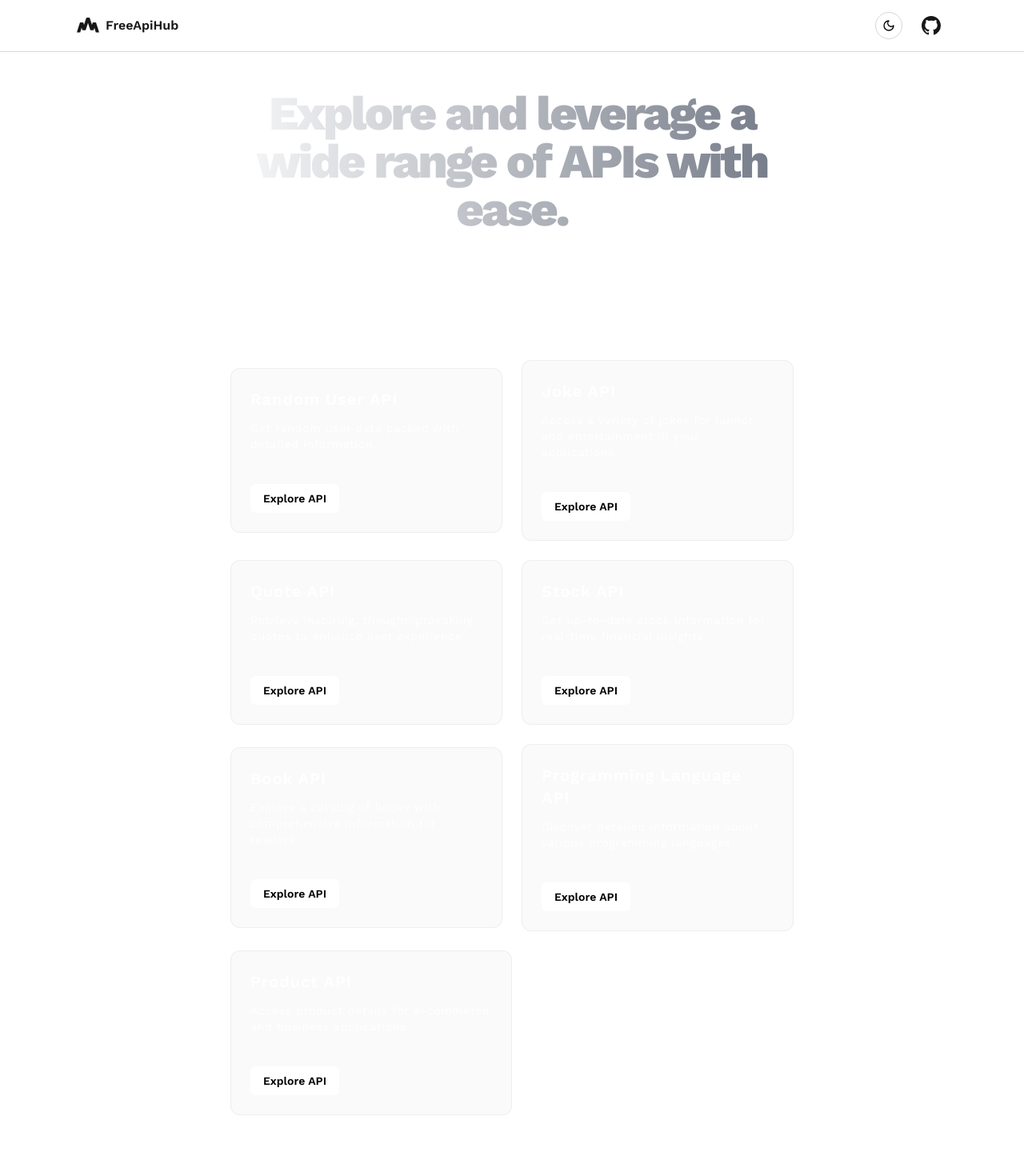
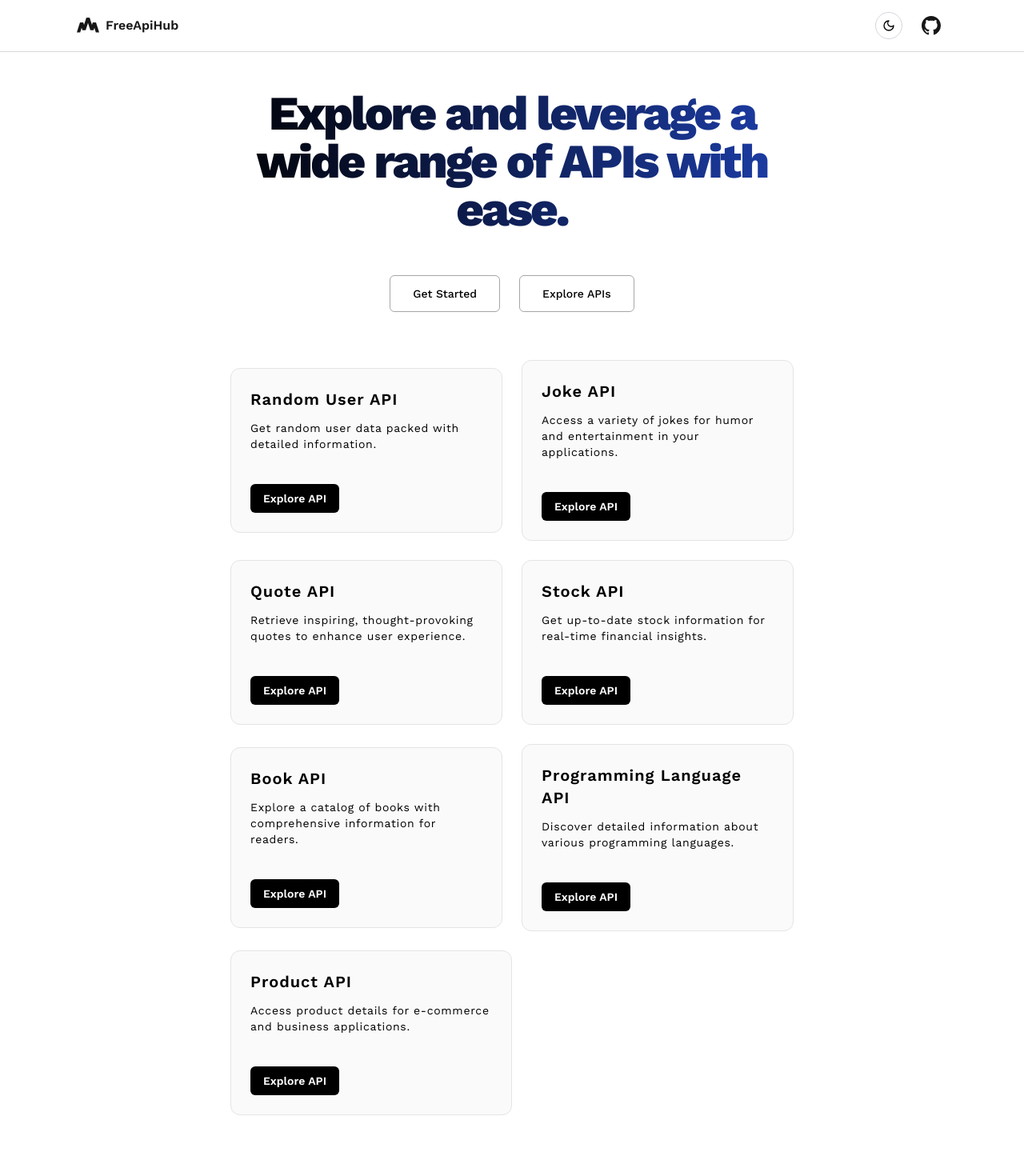
Before and after one commit to rehan-adi/FreeApiHub, a Next.js app in the folder apps/freeapihub-docs/: page / in a window 1280 px wide. Shown: the top 1470 px of the page at 80% size. Built offline with nearby package versions, Linux system fonts and the light colour scheme.

Commit message:
style: Adjust styles for dark and light mode support for Landing page

```diff
--- a/apps/freeapihub-docs/app/page.tsx
+++ b/apps/freeapihub-docs/app/page.tsx
@@ -5,100 +5,100 @@ export default function Home() {
   return (
     <div className="text-white pt-16 min-h-screen flex flex-col justify-center items-center">
       <header className="text-center pt-12 pb-8">
-        <h1 className="md:text-6xl text-4xl bg-clip-text px-4 text-transparent bg-gradient-to-r from-white to-gray-500 w-full md:w-[60vw] font-extrabold tracking-tighter line-height">
+        <h1 className="md:text-6xl text-4xl bg-clip-text px-4 text-transparent dark:bg-gradient-to-r dark:from-white dark:to-gray-500  bg-gradient-to-r from-black to-blue-800 w-full md:w-[60vw] font-extrabold tracking-tighter line-height">
           Explore and leverage a wide range of APIs with ease.
         </h1>
       </header>
 
       <div className="flex justify-center gap-6 py-5">
         <Link href="/docs">
-          <button className=" text-white text-sm font-medium py-3 px-7 border border-white border-opacity-35 rounded-md hover:border-opacity-100 transition-all">
+          <button className="dark:text-white text-black text-sm font-medium py-3 px-7 border dark:border-white border-black border-opacity-35 rounded-md hover:border-opacity-100 transition-all">
             Get Started
           </button>
         </Link>
-        <button className=" text-white text-sm font-medium py-3 px-7 border border-white border-opacity-35 rounded-md hover:border-opacity-100 transition-all">
+        <button className=" dark:text-white text-black text-sm font-medium py-3 px-7 border dark:border-white border-black border-opacity-35 rounded-md hover:border-opacity-100 transition-all">
           Explore APIs
         </button>
       </div>
 
       {/* API Details Section */}
       <div className="pb-20 pt-10 lg:px-72 px-4 space-y-6 w-full">
-        <div className="flex justify-between flex-col md:flex-row items-center gap-6 ">
-          <div className="bg-zinc-50 p-6 dark:bg-zinc-900 border border-zinc-200/50 dark:border-zinc-700/50 min-h-44 w-full rounded-xl hover:border-zinc-200 dark:hover:border-zinc-700 transition-colors flex flex-col justify-start items-start">
+        <div className="flex justify-between flex-col md:flex-row items-center gap-6 dark:text-[#FAFAFACC] text-black">
+          <div className="bg-zinc-50 p-6 dark:bg-zinc-900 border border-zinc-200 dark:border-zinc-700/50 min-h-44 w-full rounded-xl hover:border-zinc-300 dark:hover:border-zinc-700 transition-colors flex flex-col justify-start items-start">
             <h3 className="text-xl font-semibold tracking-wider">
               Random User API
             </h3>
             <p className="mt-3 text-sm tracking-wider">
               Get random user data packed with detailed information.
             </p>
-            <button className="mt-10 px-4 py-2 text-sm font-semibold text-black bg-white rounded-md">
+            <button className="mt-10 px-4 py-2 text-sm font-semibold text-white dark:text-black dark:bg-white bg-black rounded-md">
               Explore API
             </button>
           </div>
-          <div className="bg-zinc-50 p-6 dark:bg-zinc-900 border border-zinc-200/50 dark:border-zinc-700/50 min-h-44 w-full rounded-xl hover:border-zinc-200 dark:hover:border-zinc-700 transition-colors flex flex-col justify-start items-start">
+          <div className="bg-zinc-50 p-6 dark:bg-zinc-900 border border-zinc-200 dark:border-zinc-700/50 min-h-44 w-full rounded-xl hover:border-zinc-300 dark:hover:border-zinc-700 transition-colors flex flex-col justify-start items-start">
             <h3 className="text-xl font-semibold tracking-wider">Joke API</h3>
             <p className="mt-3 text-sm tracking-wider">
               Access a variety of jokes for humor and entertainment in your
               applications.
             </p>
-            <button className="mt-10 px-4 py-2 text-sm font-semibold text-black bg-white rounded-md">
+            <button className="mt-10 px-4 py-2 text-sm font-semibold text-white dark:text-black dark:bg-white bg-black rounded-md">
               Explore API
             </button>
           </div>
         </div>
-        <div className="flex justify-between flex-col md:flex-row items-center gap-6 ">
-          <div className="bg-zinc-50 p-6 dark:bg-zinc-900 border border-zinc-200/50 dark:border-zinc-700/50 min-h-44 w-full rounded-xl hover:border-zinc-200 dark:hover:border-zinc-700 transition-colors flex flex-col justify-start items-start">
+        <div className="flex justify-between flex-col md:flex-row items-center gap-6 dark:text-[#FAFAFACC] text-black">
+          <div className="bg-zinc-50 p-6 dark:bg-zinc-900 border border-zinc-200 dark:border-zinc-700/50 min-h-44 w-full rounded-xl hover:border-zinc-300 dark:hover:border-zinc-700 transition-colors flex flex-col justify-start items-start">
             <h3 className="text-xl font-semibold tracking-wider">Quote API</h3>
             <p className="mt-3 text-sm tracking-wider">
               Retrieve inspiring, thought-provoking quotes to enhance user
               experience.
             </p>
-            <button className="mt-10 px-4 py-2 text-sm font-semibold text-black bg-white rounded-md">
+            <button className="mt-10 px-4 py-2 text-sm font-semibold text-white dark:text-black dark:bg-white bg-black rounded-md">
               Explore API
             </button>
           </div>
-          <div className="bg-zinc-50 p-6 dark:bg-zinc-900 border border-zinc-200/50 dark:border-zinc-700/50 min-h-44 w-full rounded-xl hover:border-zinc-200 dark:hover:border-zinc-700 transition-colors flex flex-col justify-start items-start">
+          <div className="bg-zinc-50 p-6 dark:bg-zinc-900 border border-zinc-200 dark:border-zinc-700/50 min-h-44 w-full rounded-xl hover:border-zinc-300 dark:hover:border-zinc-700 transition-colors flex flex-col justify-start items-start">
             <h3 className="text-xl font-semibold tracking-wider">Stock API</h3>
             <p className="mt-3 text-sm tracking-wider">
               Get up-to-date stock information for real-time financial insights.
             </p>
-            <button className="mt-10 px-4 py-2 text-sm font-semibold text-black bg-white rounded-md">
+            <button className="mt-10 px-4 py-2 text-sm font-semibold text-white dark:text-black dark:bg-white bg-black rounded-md">
               Explore API
             </button>
           </div>
         </div>
-        <div className="flex justify-between items-center flex-col md:flex-row gap-6 ">
-          <div className="bg-zinc-50 p-6 dark:bg-zinc-900 border border-zinc-200/50 dark:border-zinc-700/50 min-h-44 w-full rounded-xl hover:border-zinc-200 dark:hover:border-zinc-700 transition-colors flex flex-col justify-start items-start">
+        <div className="flex justify-between items-center flex-col md:flex-row gap-6 dark:text-[#FAFAFACC] text-black">
+          <div className="bg-zinc-50 p-6 dark:bg-zinc-900 border border-zinc-200 dark:border-zinc-700/50 min-h-44 w-full rounded-xl hover:border-zinc-300 dark:hover:border-zinc-700 transition-colors flex flex-col justify-start items-start">
             <h3 className="text-xl font-semibold tracking-wider">Book API</h3>
             <p className="mt-3 text-sm tracking-wider">
               Explore a catalog of books with comprehensive information for
               readers.
             </p>
-            <button className="mt-10 px-4 py-2 text-sm font-semibold text-black bg-white rounded-md">
+            <button className="mt-10 px-4 py-2 text-sm font-semibold text-white dark:text-black dark:bg-white bg-black rounded-md">
               Explore API
             </button>
           </div>
-          <div className="bg-zinc-50 p-6 dark:bg-zinc-900 border border-zinc-200/50 dark:border-zinc-700/50 min-h-44 w-full rounded-xl hover:border-zinc-200 dark:hover:border-zinc-700 transition-colors flex flex-col justify-start items-start">
+          <div className="bg-zinc-50 p-6 dark:bg-zinc-900 border border-zinc-200 dark:border-zinc-700/50 min-h-44 w-full rounded-xl hover:border-zinc-300 dark:hover:border-zinc-700 transition-colors flex flex-col justify-start items-start">
             <h3 className="text-xl font-semibold tracking-wider">
               Programming Language API
             </h3>
             <p className="mt-3 text-sm tracking-wider">
               Discover detailed information about various programming languages.
             </p>
-            <button className="mt-10 px-4 py-2 text-sm font-semibold text-black bg-white rounded-md">
+            <button className="mt-10 px-4 py-2 text-sm font-semibold text-white dark:text-black dark:bg-white bg-black rounded-md">
               Explore API
             </button>
           </div>
         </div>
-        <div className="flex justify-between items-center flex-col md:flex-row gap-6 ">
-          <div className="bg-zinc-50 p-6 dark:bg-zinc-900 border border-zinc-200/50 dark:border-zinc-700/50 min-h-44 md:w-1/2 w-full rounded-xl hover:border-zinc-200 dark:hover:border-zinc-700 transition-colors flex flex-col justify-start items-start">
+        <div className="flex justify-between items-center flex-col md:flex-row gap-6 dark:text-[#FAFAFACC] text-black">
+          <div className="bg-zinc-50 p-6 dark:bg-zinc-900 border border-zinc-200 dark:border-zinc-700/50 min-h-44 md:w-1/2 w-full rounded-xl hover:border-zinc-300 dark:hover:border-zinc-700 transition-colors flex flex-col justify-start items-start">
             <h3 className="text-xl font-semibold tracking-wider">
               Product API
             </h3>
             <p className="mt-3 text-sm tracking-wider">
               Access product details for e-commerce and business applications.
             </p>
-            <button className="mt-10 px-4 py-2 text-sm font-semibold text-black bg-white rounded-md">
+            <button className="mt-10 px-4 py-2 text-sm font-semibold text-white dark:text-black dark:bg-white bg-black rounded-md">
               Explore API
             </button>
           </div>
@@ -111,16 +111,22 @@ export default function Home() {
           Pricing
         </h1>
         <div className="px-4 py-6 lg:w-[380px] w-full border border-pink-400 rounded text-center transition-colors self-stretch">
-          <h2 className="mb-6 text-2xl font-medium dark:text-[#FAFAFACC] text-black">Free</h2>
+          <h2 className="mb-6 text-2xl font-medium dark:text-[#FAFAFACC] text-black">
+            Free
+          </h2>
           <div className="flex items-start justify-center">
             <ul className="space-y-2 items-start flex justify-center flex-col">
               <li className="flex items-center space-x-2">
                 <Check className="text-green-500" />
-                <span className="dark:text-[#9B9B9B] text-black">Full access to all APIs</span>
+                <span className="dark:text-[#9B9B9B] text-black">
+                  Full access to all APIs
+                </span>
               </li>
               <li className="flex items-center space-x-2">
                 <Check className="text-green-500" />
-                <span className="dark:text-[#9B9B9B] text-black">Weekly updates</span>
+                <span className="dark:text-[#9B9B9B] text-black">
+                  Weekly updates
+                </span>
               </li>
               <li className="flex items-center space-x-2">
                 <Check className="text-green-500" />
@@ -130,7 +136,9 @@ export default function Home() {
               </li>
               <li className="flex items-center space-x-2">
                 <Check className="text-green-500" />
-                <span className="dark:text-[#9B9B9B] text-black">Open for Contributions</span>
+                <span className="dark:text-[#9B9B9B] text-black">
+                  Open for Contributions
+                </span>
               </li>
             </ul>
           </div>
```
